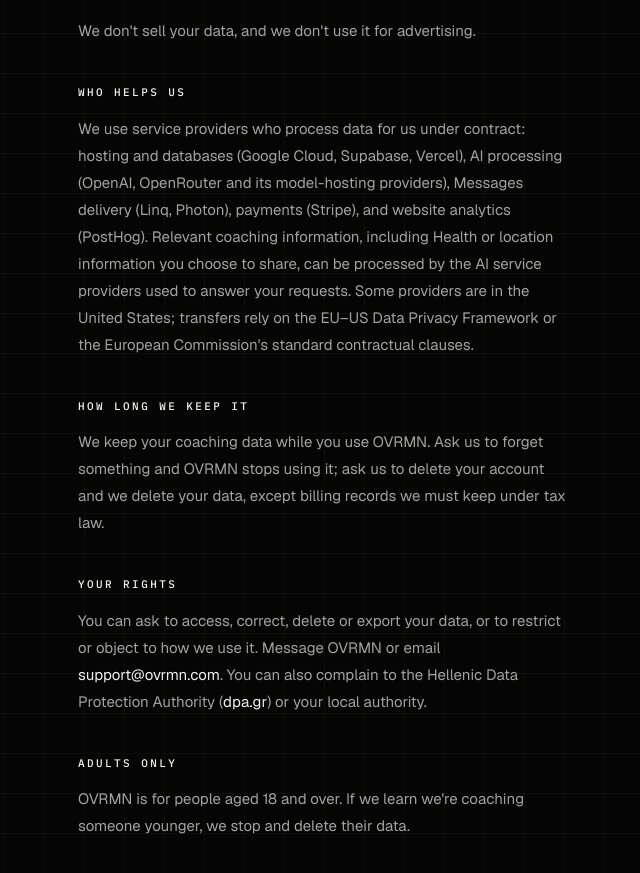
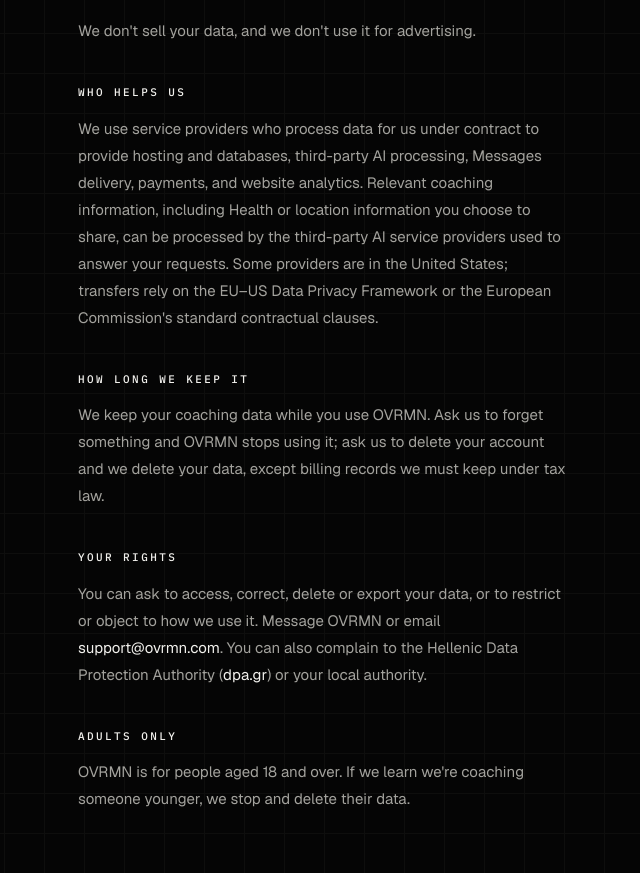
Before and after one commit to dimstefanakis/ovrmn, a Next.js app: page /privacy in a window 1280 px wide. Shown: the part 2207-3080 px from the top of the page, without its empty margins (316-956 px from the left). Built offline with nearby package versions, Linux system fonts and the light colour scheme; no server answers; a web font is replaced by a local one.

Commit message:
Use provider categories in privacy disclosures

```diff
--- a/src/app/privacy/page.tsx
+++ b/src/app/privacy/page.tsx
@@ -42,7 +42,7 @@
     <p>We don&apos;t sell your data, and we don&apos;t use it for advertising.</p>
 
     <h2>Who helps us</h2>
-    <p>We use service providers who process data for us under contract: hosting and databases (Google Cloud, Supabase, Vercel), AI processing (OpenAI, OpenRouter and its model-hosting providers), Messages delivery (Linq, Photon), payments (Stripe), and website analytics (PostHog). Relevant coaching information, including Health or location information you choose to share, can be processed by the AI service providers used to answer your requests. Some providers are in the United States; transfers rely on the EU–US Data Privacy Framework or the European Commission&apos;s standard contractual clauses.</p>
+    <p>We use service providers who process data for us under contract to provide hosting and databases, third-party AI processing, Messages delivery, payments, and website analytics. Relevant coaching information, including Health or location information you choose to share, can be processed by the third-party AI service providers used to answer your requests. Some providers are in the United States; transfers rely on the EU–US Data Privacy Framework or the European Commission&apos;s standard contractual clauses.</p>
 
     <h2>How long we keep it</h2>
     <p>We keep your coaching data while you use OVRMN. Ask us to forget something and OVRMN stops using it; ask us to delete your account and we delete your data, except billing records we must keep under tax law.</p>
```
